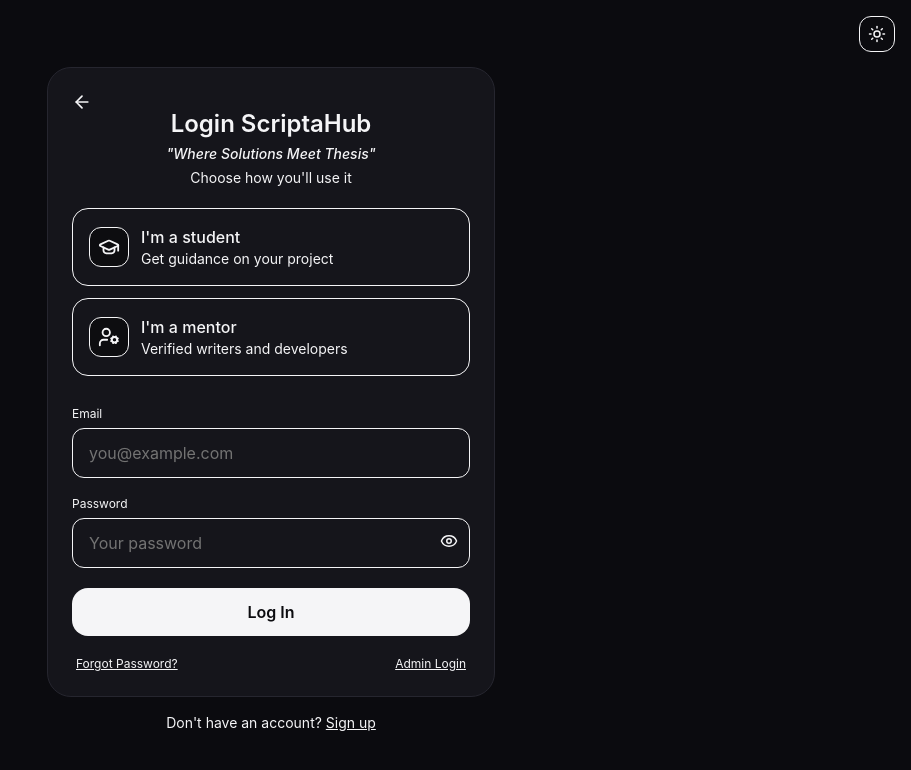
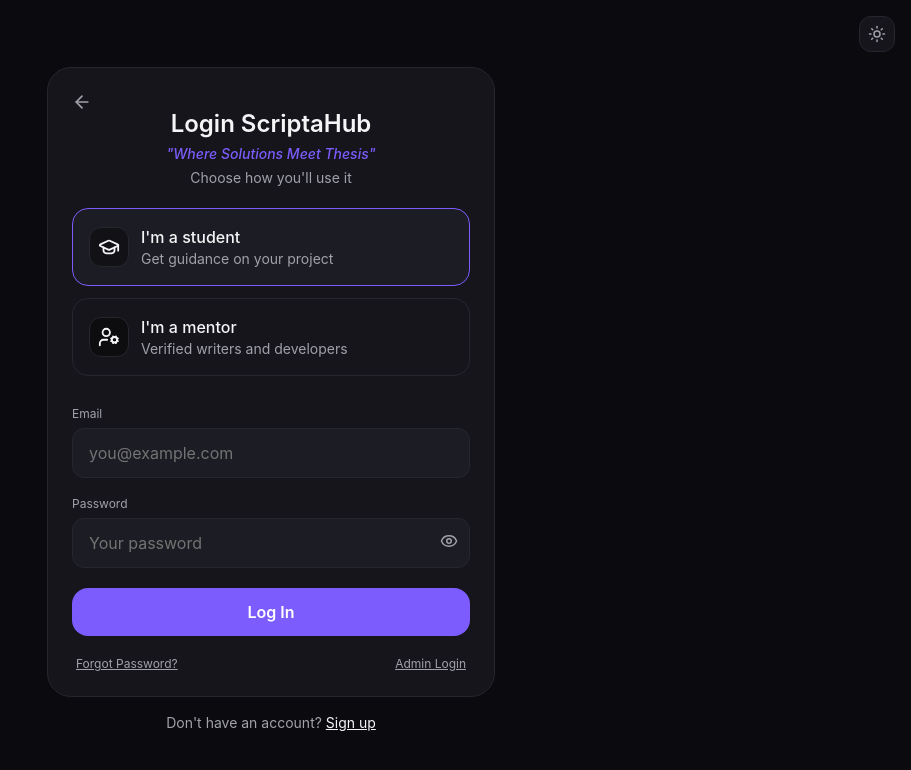
Before and after one commit to mctrik-py/scriptahub, a React (Vite) app in the folder frontend/: page /login in a window 1280 px wide. Shown: the top 770 px of the page, without its empty margins (369-1280 px from the left). Built offline with nearby package versions, Linux system fonts and the light colour scheme.

Commit message:
Fix Tailwind v4 theme with proper color tokens

```diff
--- a/frontend/src/index.css
+++ b/frontend/src/index.css
@@ -1,4 +1,19 @@
 @import "tailwindcss";
+
+@theme {
+  --font-sans: "Inter", system-ui, sans-serif;
+  --color-accent: #7C5CFC;
+  --color-bg: #0B0B0F;
+  --color-surface: #15151B;
+  --color-surface2: #1C1C24;
+  --color-border: #26262F;
+  --color-ink: #F5F5F7;
+  --color-muted: #A1A1AA;
+  --color-success: #22C55E;
+  --color-warn: #F59E0B;
+  --color-danger: #EF4444;
+  --color-info: #3B82F6;
+}
 
 /* ---- Dark Mode (Default) ---- */
 :root,
@@ -9,11 +24,6 @@
   --color-border: #26262F;
   --color-ink: #F5F5F7;
   --color-muted: #A1A1AA;
-  --color-accent: #7C5CFC;
-  --color-success: #22C55E;
-  --color-warn: #F59E0B;
-  --color-danger: #EF4444;
-  --color-info: #3B82F6;
 }
 
 /* ---- Light Mode Overrides ---- */
@@ -24,15 +34,6 @@
   --color-border: #E5E7EB;
   --color-ink: #111827;
   --color-muted: #6B7280;
-  --color-accent: #7C5CFC;
-  --color-success: #22C55E;
-  --color-warn: #F59E0B;
-  --color-danger: #EF4444;
-  --color-info: #3B82F6;
-}
-
-@theme {
-  --font-sans: "Inter", system-ui, sans-serif;
 }
 
 body {
@@ -59,22 +60,22 @@ body {
     transition: background-color 0.3s, border-color 0.3s;
   }
   .btn-primary {
-    background-color: var(--color-ink);
-    color: var(--color-bg);
+    background-color: var(--color-accent);
+    color: white;
     font-weight: 600;
     border-radius: 1rem;
     padding: 0.75rem 1.25rem;
-    transition: opacity 0.2s;
+    transition: all 0.2s;
   }
   .btn-primary:hover {
-    opacity: 0.85;
+    opacity: 0.9;
   }
   .btn-ghost {
     border: 1px solid var(--color-border);
     color: var(--color-ink);
     border-radius: 1rem;
     padding: 0.75rem 1.25rem;
-    transition: background-color 0.2s;
+    transition: all 0.2s;
   }
   .btn-ghost:hover {
     background-color: var(--color-surface2);
```
